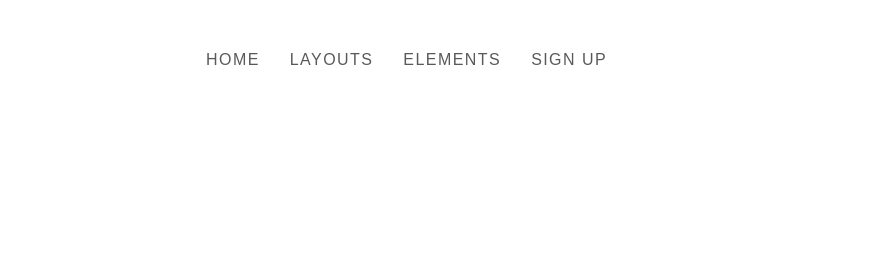
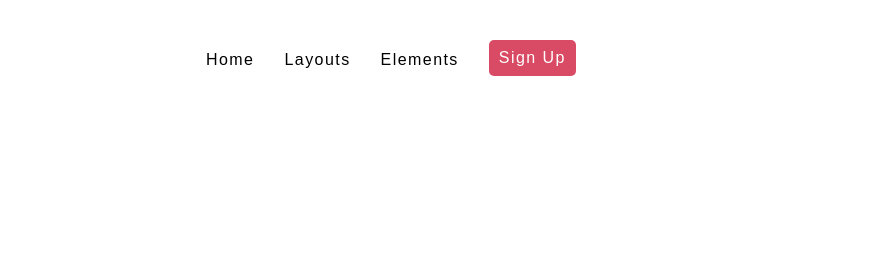
Before and after one commit to Isaacjuliaoc25/tallerdomingo, a plain HTML site: page index.html in a window 1280 px wide. Shown: the top 280 px of the page, 409-1280 px from the left. Drawn offline with Linux system fonts and the light colour scheme.

Commit message:
Add files via upload

```diff
--- a/css/taller.css
+++ b/css/taller.css
@@ -1,7 +1,7 @@
 body { margin: 0; }
 
 
-header, main, nav, figure, article, footer, { display: block; }
+header, main, nav, figure, article, footer { display: block; }
 header {font-family: Arial, sans-serif;}
 
 /* Maquetación, Estilo y Acabados en CSS */
@@ -15,8 +15,9 @@ header article figure a { width: 100%; height: auto; margin: 0 auto; float: none
 header article figure a img { width: 200px; height: auto; margin: 0 auto; float: none; position: relative; display: block; }
 
 header article nav { width: 435px; height: 40px; margin: 40px; float: right; position: relative; }
-header article nav a { width: auto; height: auto; margin: 0 15px; float: left; position: relative; display: block; padding: 12px 0; text-decoration: none; color:#595959; font-weight: 400; font-size: 1em; line-height: 1em; text-transform: uppercase; letter-spacing: 0.09em; transition: all 0.3s ease-in; }
-header article nav a #ancla-signup { height: auto; display: block; margin: 0 0 10px; float: none; background: #D94A64; color: #595959; border-radius: 10px; text-align: center; font-weight: 600; text-transform: uppercase; font-size: 0.65em; letter-spacing: 0.07em; padding: 2px 0; }
+header article nav a { width: auto; height: auto; margin: 0 15px; float: left; position: relative; display: block; padding: 12px 0; text-decoration: none; color:#000000; font-weight: 400; font-size: 1em; line-height: 1em; letter-spacing: 0.09em; transition: all 0.3s ease-in; }
+header article nav a.signup-boton { color: white; padding:10px; background: #D94A64; border-radius: 5px; }
+header article nav a:hover { color:white; color: #720033;  transition: all 0.3s ease-in; }
 
 /* Main */
 
--- a/index.html
+++ b/index.html
@@ -17,7 +17,7 @@
                     <a href="#ancla-home">Home</a>
                     <a href="#ancla-layouts">Layouts</a>
                     <a href="#ancla-elements">Elements</a>
-                    <a href="#ancla-signup">Sign Up</a>
+                    <a class="signup-boton" href="#ancla-signup">Sign Up</a>
                 </nav>
             </article>
         </header>
```
